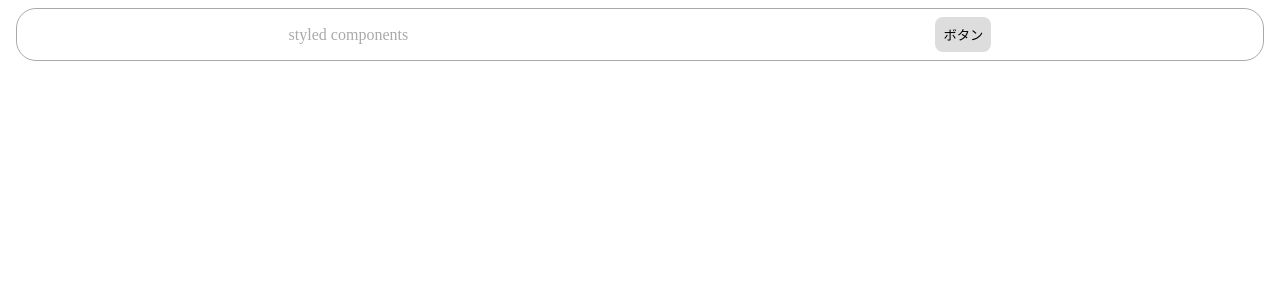
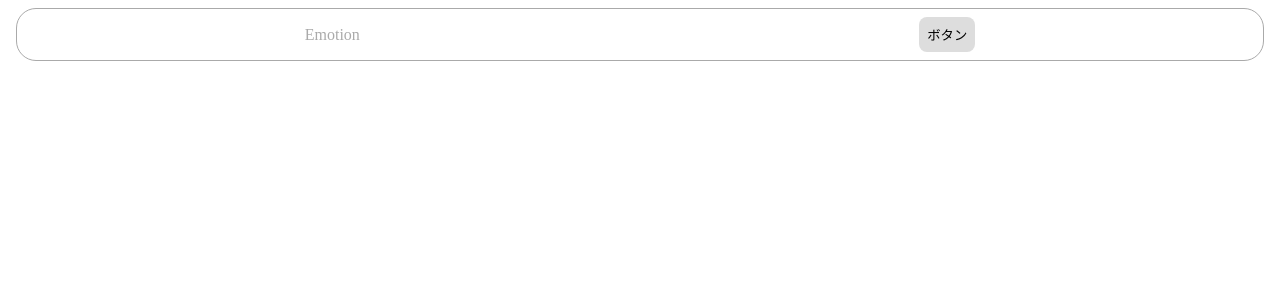
Before and after one commit to skatedog/react-practice, a React (Create React App) app in the folder my-app/: page / in a window 1280 px wide. Shown: the top 300 px of the page. Built offline with nearby package versions, Linux system fonts and the light colour scheme.

Commit message:
[Practice]Emotion

```diff
--- a/my-app/package.json
+++ b/my-app/package.json
@@ -3,6 +3,8 @@
   "version": "0.1.0",
   "private": true,
   "dependencies": {
+    "@emotion/react": "^11.7.1",
+    "@emotion/styled": "^11.6.0",
     "@testing-library/jest-dom": "^5.16.1",
     "@testing-library/react": "^12.1.2",
     "@testing-library/user-event": "^13.5.0",
--- a/my-app/src/App.jsx
+++ b/my-app/src/App.jsx
@@ -1,7 +1,6 @@
-import { CssModules } from "./components/CssModules";
-import { StyledComponents } from "./components/StyledComponents";
+import { Emotion } from "./components/Emotion";
 export const App = () => {
   return (
-    <StyledComponents />
+    <Emotion />
   );
 };
--- /dev/null
+++ b/my-app/src/components/Emotion.jsx
@@ -0,0 +1,40 @@
+/** @jsxImportSource @emotion/react */
+import { jsx, css } from "@emotion/react";
+import styled from "@emotion/styled";
+
+export const Emotion = () => {
+
+  const containerStyle = css`
+    border: solid 1px #aaa;
+    border-radius: 20px;
+    padding: 8px;
+    margin: 8px;
+    display: flex;
+    justify-content: space-around;
+    align-items: center;
+  `
+
+  const titleStyle = css({
+    margin: 0,
+    color: "#aaa"
+  });
+
+  return (
+    <div css={containerStyle}>
+      <p css={titleStyle}>Emotion</p>
+      <SButton>ボタン</SButton>
+    </div>
+  );
+};
+
+const SButton = styled.button`
+  background-color: #ddd;
+  border: none;
+  padding: 8px;
+  border-radius: 8px;
+  &:hover {
+    background-color: #aaa;
+    color: #fff;
+    cursor: pointer;
+  }
+`;
```
Also changed, not shown: 1 other file (tests, documents, lock files or other folders).
